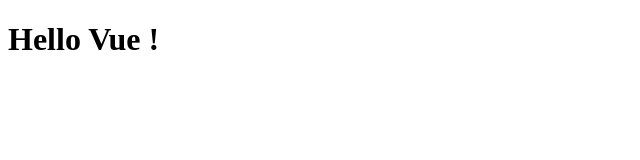
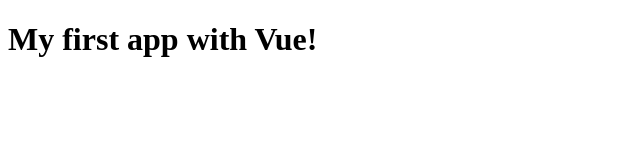
Before and after one commit to Juliovitch/vue-fundamental, a plain HTML site: page index.html in a window 1280 px wide. Shown: the whole page, without its empty margins (0-640 px from the left). Drawn offline with nearby package versions, Linux system fonts and the light colour scheme.

Commit message:
New message
Change H1 message

```diff
--- a/index.html
+++ b/index.html
@@ -14,7 +14,7 @@
         var app = new Vue({
         el: '#app',
         data: {
-        message: 'Hello Vue !'
+        message: 'My first app with Vue!'
   }
 })
 
```
